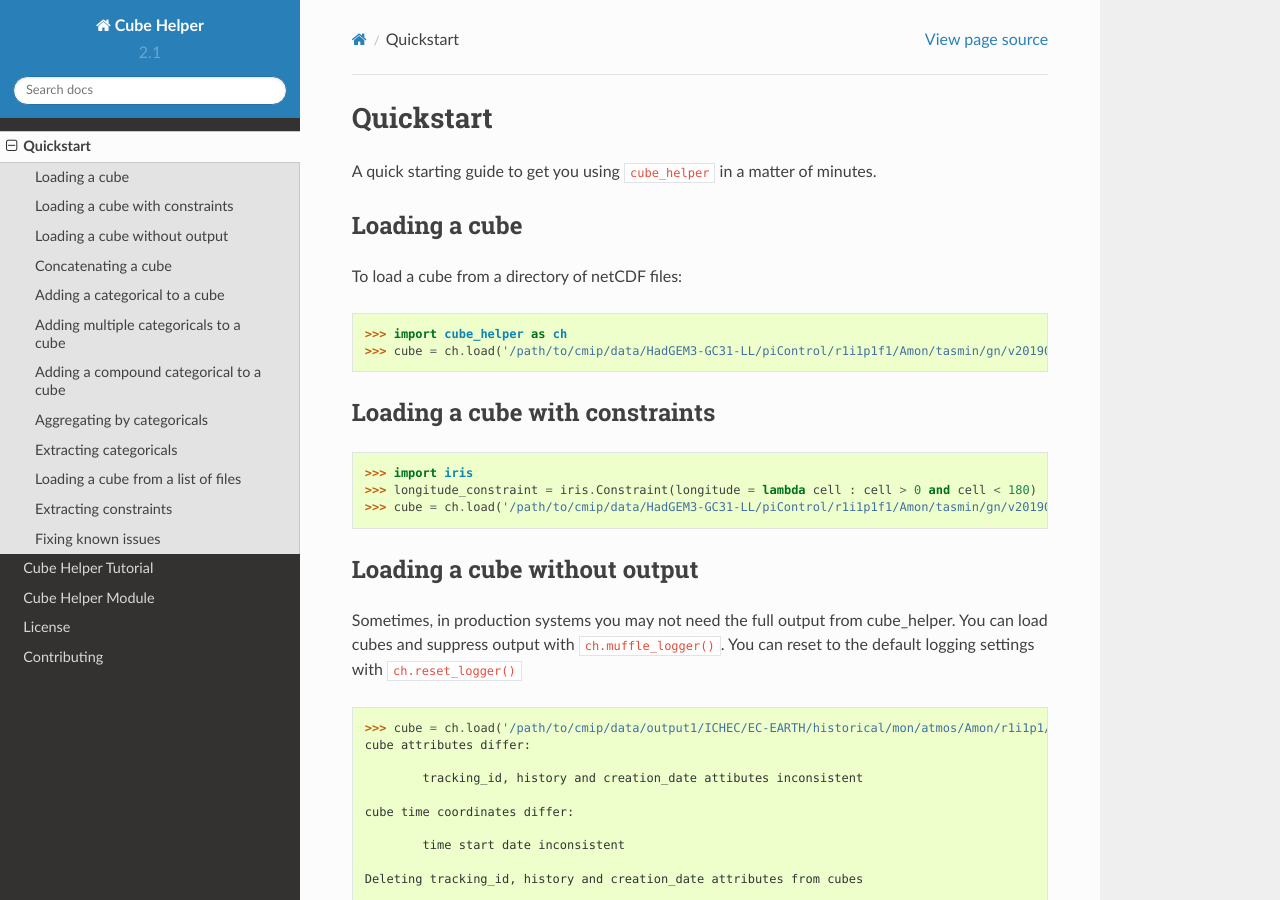
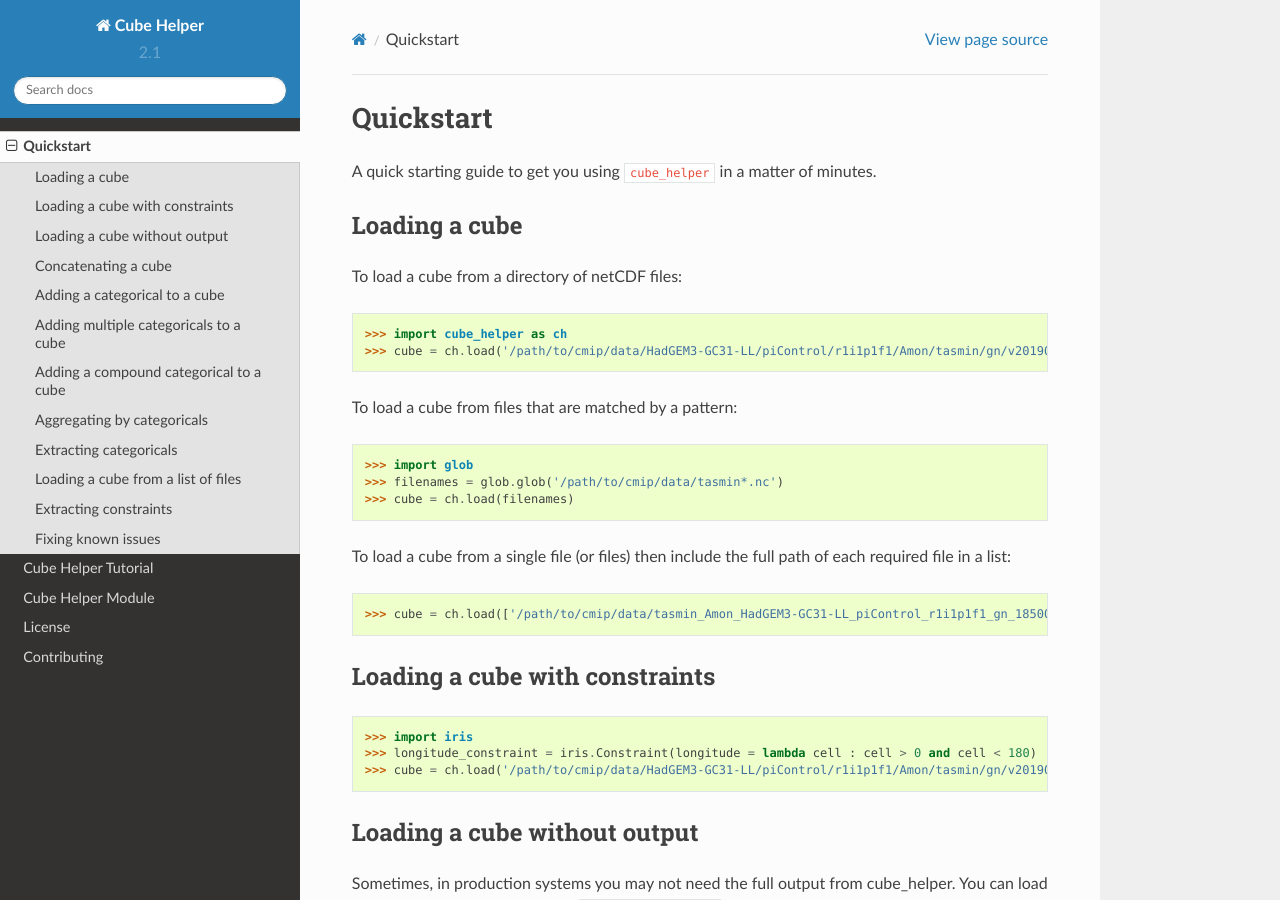
Before and after one commit to MetOffice/cube_helper, a Sphinx documentation site: the page built from docs/source/Quickstart.rst, in a window 1280 px wide and 900 px high. Built offline with Sphinx 7.4.7 and the Read the Docs theme 2.0.0, drawn with Linux system fonts in a browser that asks for light colours.

Commit message:
Add examples of all ways to load data

```diff
--- a/docs/source/Quickstart.rst
+++ b/docs/source/Quickstart.rst
@@ -11,6 +11,20 @@
 
    >>> import cube_helper as ch
    >>> cube = ch.load('/path/to/cmip/data/HadGEM3-GC31-LL/piControl/r1i1p1f1/Amon/tasmin/gn/v20190628')
+
+To load a cube from files that are matched by a pattern:
+
+.. code-block:: python
+
+   >>> import glob
+   >>> filenames = glob.glob('/path/to/cmip/data/tasmin*.nc')
+   >>> cube = ch.load(filenames)
+
+To load a cube from a single file (or files) then include the full path of each required file in a list:
+
+.. code-block:: python
+
+   >>> cube = ch.load(['/path/to/cmip/data/tasmin_Amon_HadGEM3-GC31-LL_piControl_r1i1p1f1_gn_185001-194912.nc'])
 
 Loading a cube with constraints
 ^^^^^^^^^^^^^^^^^^^^^^^^^^^^^^^
```
